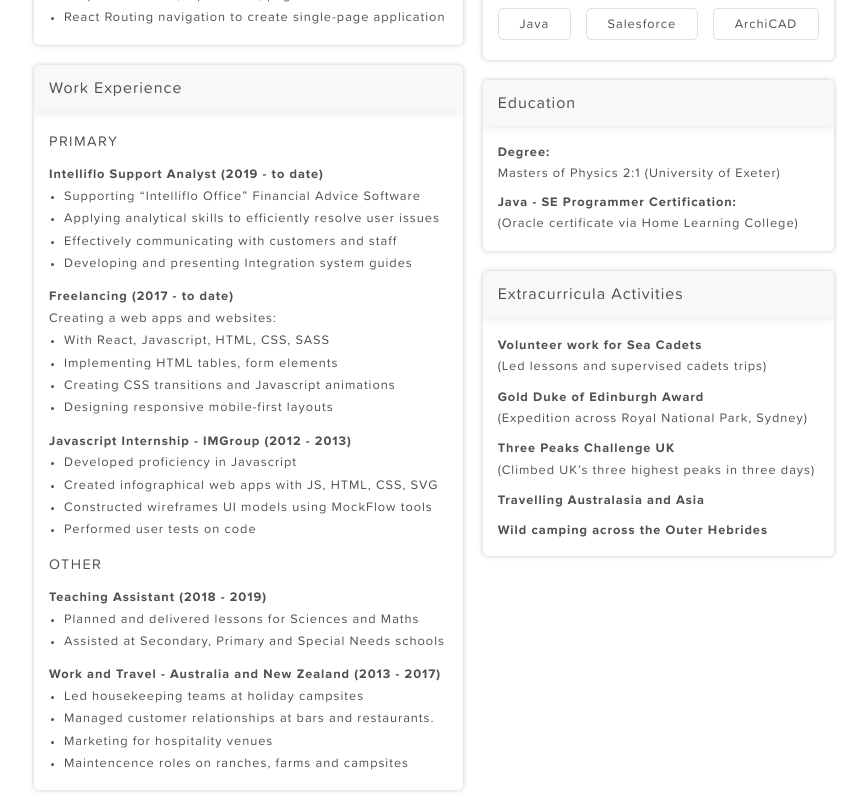
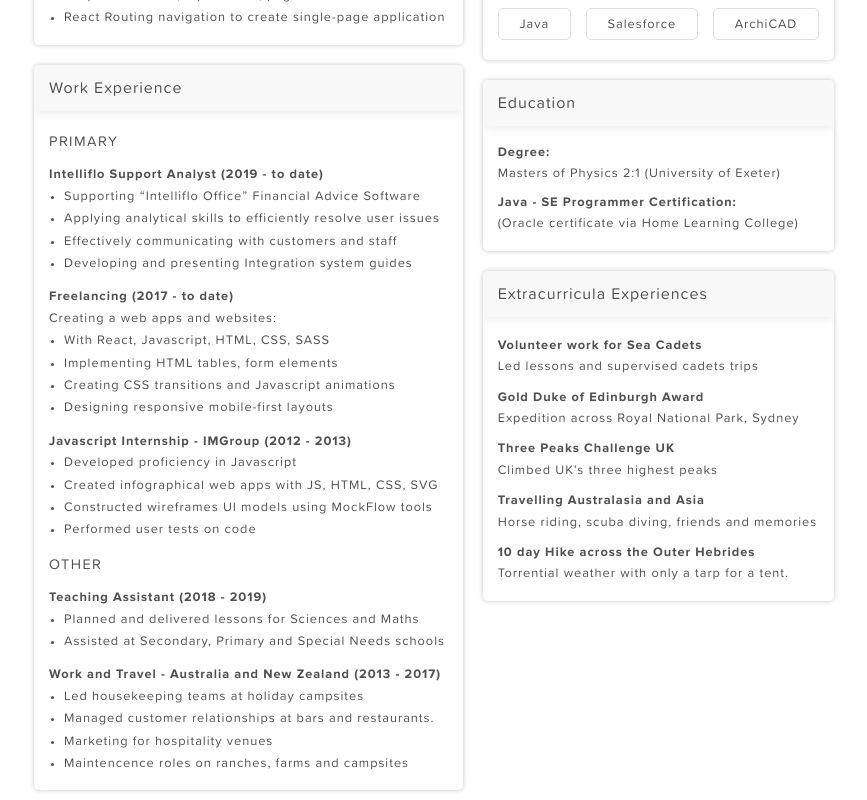
Before and after one commit to mattlusty/resume, a React (Create React App) app: page / in a window 1280 px wide. Shown: the part 561-1361 px from the top of the page, without its empty margins (206-1073 px from the left). Built offline with nearby package versions, Linux system fonts and the light colour scheme.

Commit message:
cont: add to descriptions to Extra[curricula]

```diff
--- a/src/components/Extra.jsx
+++ b/src/components/Extra.jsx
@@ -2,28 +2,52 @@ import "../styles/css/Extra.css";
 
 function Extra(props) {
   return (
+    <div>
       <div className="Extra card">
-      <h2 className="headerStrip">Extracurricula Activities</h2>
+        <h2 className="headerStrip">Extracurricula Experiences</h2>
         <div className="content">
           <div className="job">
             <div className="title">Volunteer work for Sea Cadets</div>
-          <div className="content">(Led lessons and supervised cadets trips)</div>
+            <div className="content">Led lessons and supervised cadets trips</div>
           </div>
           <div className="job">
             <div className="title">Gold Duke of Edinburgh Award</div>
-          <div className="content">(Expedition across Royal National Park, Sydney)</div>
+            <div className="content">Expedition across Royal National Park, Sydney</div>
           </div>
           <div className="job">
             <div className="title">Three Peaks Challenge UK</div>
-          <div className="content">(Climbed UK’s three highest peaks in three days)</div>
+            <div className="content">Climbed UK’s three highest peaks</div>
           </div>
           <div className="job">
             <div className="title">Travelling Australasia and Asia</div>
+            <div className="content">Horse riding, scuba diving, friends and memories</div>
           </div>
           <div className="job">
-          <div className="title">Wild camping across the Outer Hebrides</div>
+            <div className="title">10 day Hike across the Outer Hebrides</div>
+            <div className="content">Torrential weather with only a tarp for a tent.</div>
           </div>
         </div>
+      </div>
+      {/* <div className="Extra card">
+        <h2 className="headerStrip">Extracurricula Experiences</h2>
+        <div className="content">
+          <div className="job">
+            <div className="title">Squash and Tennis</div>
+          </div>
+          <div className="job">
+            <div className="title">Kayaking, Canoeing and Rowing</div>
+          </div>
+          <div className="job">
+            <div className="title">Hiking, camping and exploring</div>
+          </div>
+          <div className="job">
+            <div className="title">Skateboarding and Snowboardin</div>
+          </div>
+          <div className="job">
+            <div className="title">Cooking and creating new recipes</div>
+          </div>
+        </div>
+      </div> */}
     </div>
   );
 }
```
Lines whose indentation alone changed are shown as unchanged.
